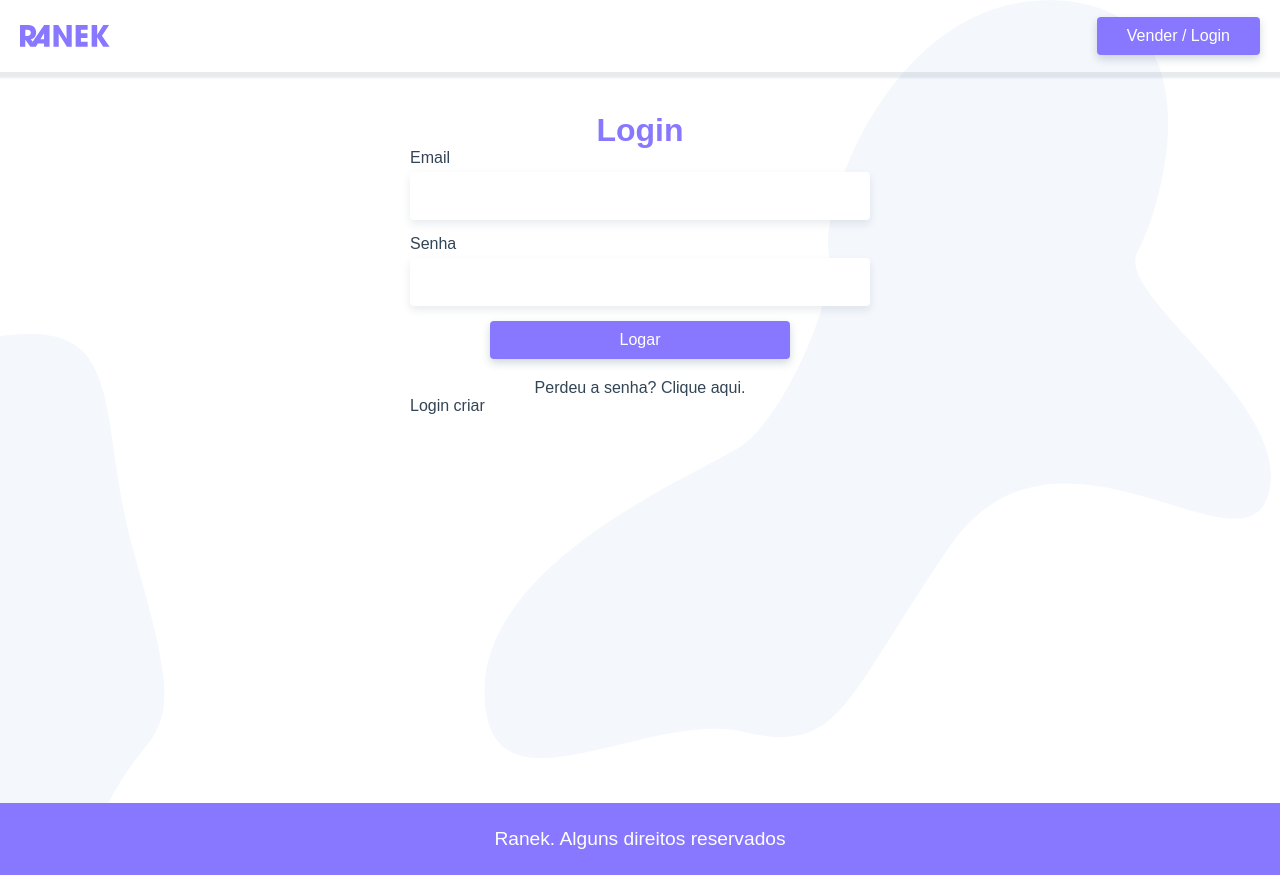
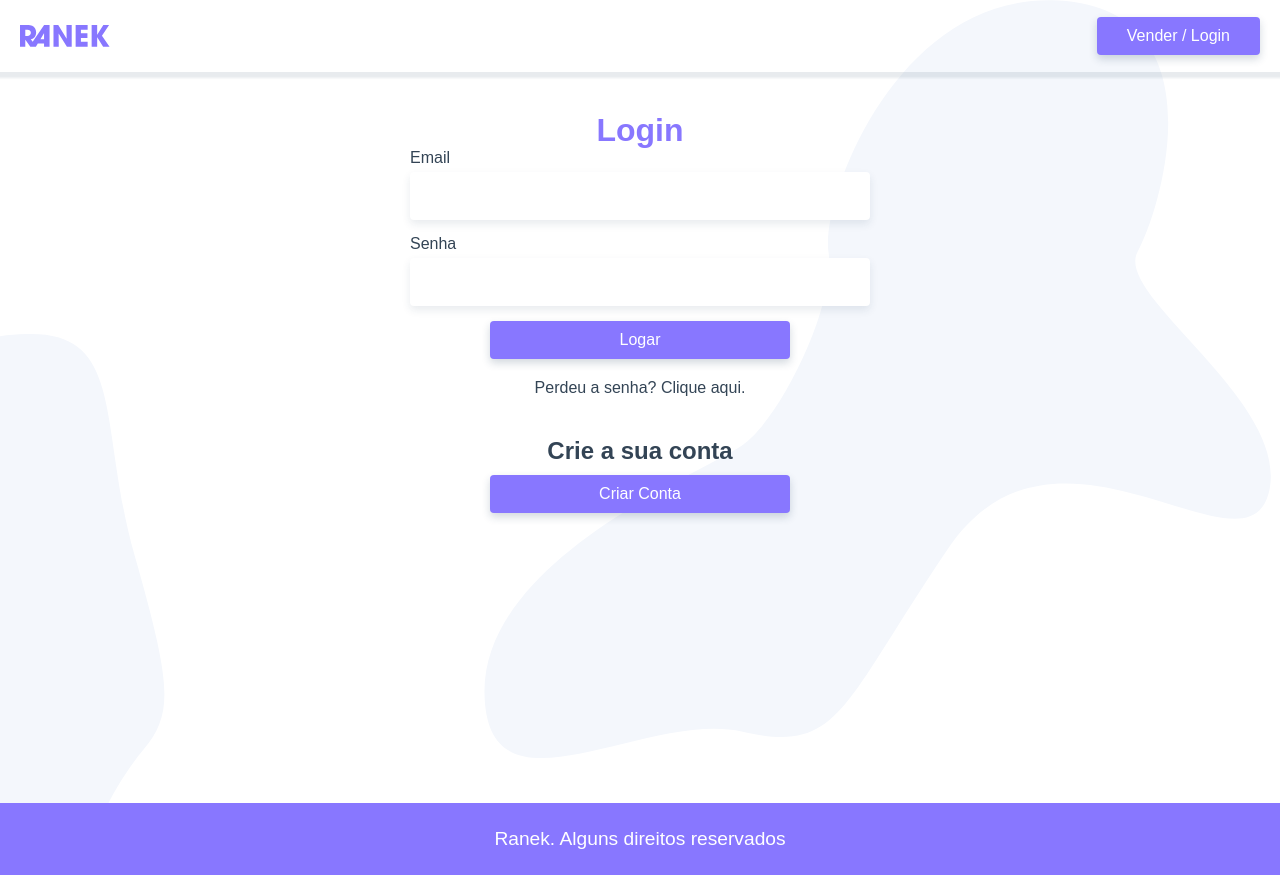
Before and after one commit to ExpertMicro/ranek, a Vue app: page /login in a window 1280 px wide. Built offline with nearby package versions, Linux system fonts and the light colour scheme.

Commit message:
criando o formulario criar usuário

```diff
--- a/src/components/LoginCriar.vue
+++ b/src/components/LoginCriar.vue
@@ -1,15 +1,44 @@
 <template>
-  <p>Login criar</p>
+  <section>
+    <h2>Crie a sua conta</h2>
+    <transition mode="out-in">
+      <button v-if="!criar" class="btn" @click="criar = true">Criar Conta</button>
+      <UsuarioForm v-else>
+        <button class="btn btn-form">Criar Usuário</button>
+      </UsuarioForm>
+    </transition>
+  </section>
 </template>
 
 
 <script>
+import UsuarioForm from "../components/UsuarioForm.vue"
+
 export default {
-  name: "LoginCriar"
+  name: "LoginCriar",
+  components: {
+    UsuarioForm
+  },
+  data() {
+    return {
+      criar: false
+    }
+  }
 }
 </script>
 
 
-<style>
+<style scoped>
+h2 {
+  text-align: center;
+  margin-top: 40px;
+  margin-bottom: 10px;
+}
 
+.btn {
+  width: 100%;
+  max-width: 300px;
+  margin-left: auto;
+  margin-right: auto;
+}
 </style>
--- /dev/null
+++ b/src/components/UsuarioForm.vue
@@ -0,0 +1,49 @@
+<template>
+  <form>
+    <label for="nome">Nome</label>
+    <input id="nome" name="nome" type="text" v-model="nome">
+    <label for="email">Email</label>
+    <input id="email" name="email" type="text" v-model="email">
+    <label for="senha">Senha</label>
+    <input id="senha" name="senha" type="password" v-model="senha">
+    <label for="cep">Cep</label>
+    <input id="cep" name="cep" type="text" v-model="cep">
+    <label for="rua">Rua</label>
+    <input id="rua" name="rua" type="text" v-model="rua">
+    <label for="numero">Número</label>
+    <input id="numero" name="numero" type="text" v-model="numero">
+    <label for="bairro">Bairro</label>
+    <input id="bairro" name="bairro" type="text" v-model="bairro">
+    <label for="cidade">Cidade</label>
+    <input id="cidade" name="cidade" type="text" v-model="cidade">
+    <label for="estado">Estado</label>
+    <input id="estado" name="estado" type="text" v-model="estado">
+    <div class="button">
+      <slot></slot>
+    </div>
+  </form>
+</template>
+
+
+<script>
+export default {
+
+}
+</script>
+
+<style scoped>
+form {
+  display: grid;
+  grid-template-columns: 80px 1fr;
+  align-items: center;
+}
+
+.button {
+  grid-column: 2;
+  margin-top: 10px;
+}
+
+.btn-form {
+  max-width: 100%;
+}
+</style>
```
